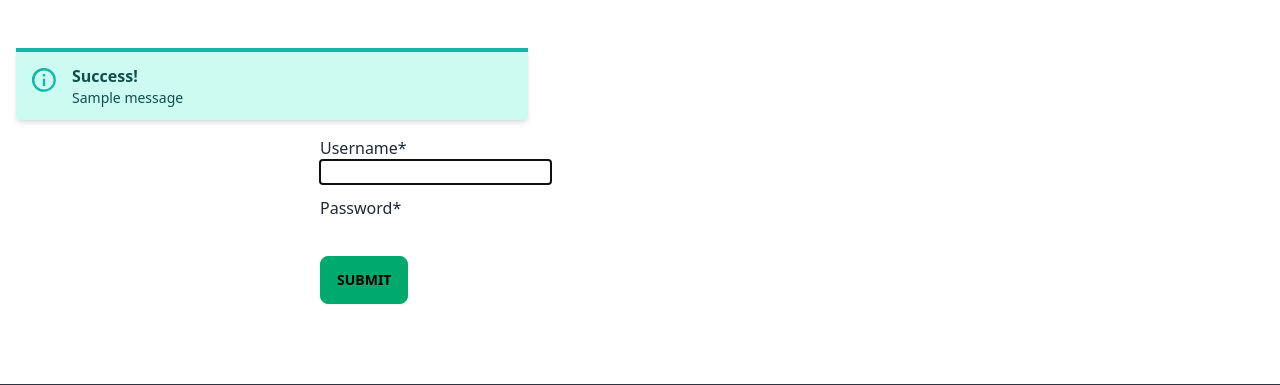
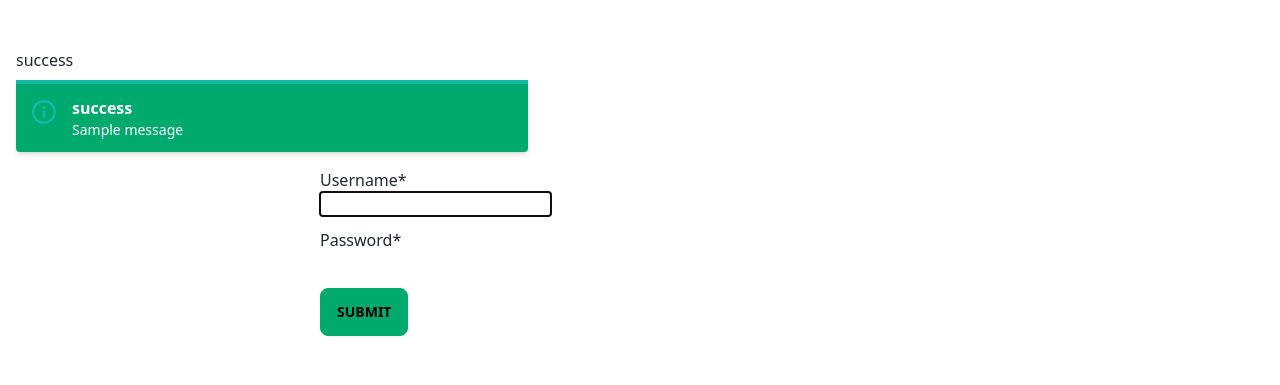
Before and after one commit to Farhan-Shahriar-Himel/week-6-assignment, a Django app: page /account/login/ in a window 1280 px wide. Shown: the part 80-465 px from the top of the page. Run offline with Django 5.2, Linux system fonts and the light colour scheme; one stand-in notice (Sample message) is shown; some libraries are stand-ins or nearby versions.

Commit message:
error message updated

```diff
--- a/core/views.py
+++ b/core/views.py
@@ -60,7 +60,7 @@ def borrowed(request, id):
     remain = acc.balance - obj.price
 
     if remain < 0:
-        messages.warning(request, "You do not have enough Money")
+        messages.error(request, "You do not have enough Money")
         return redirect('homepage')
 
     new_model = borrowings.models.BorrowingClass.objects.create(
--- a/templates/base.html
+++ b/templates/base.html
@@ -37,17 +37,16 @@
 
       <div class="w-[40%] m-4">
         {% for message in messages %}
-
-      <div class="bg-teal-100 border-t-4 border-teal-500 rounded-b text-teal-900 px-4 py-3 shadow-md mt-2" role="alert">
+        <h1> {{message.tags}} </h1>
+      <div class="bg-{{message.tags}} border-t-4 border-teal-500 rounded-b text-teal-900 px-4 py-3 shadow-md mt-2" role="alert">
           <div class="flex">
               <div class="py-1"><svg class="fill-current h-6 w-6 text-teal-500 mr-4" xmlns="http://www.w3.org/2000/svg" viewBox="0 0 20 20"><path d="M2.93 17.07A10 10 0 1 1 17.07 2.93 10 10 0 0 1 2.93 17.07zm12.73-1.41A8 8 0 1 0 4.34 4.34a8 8 0 0 0 11.32 11.32zM9 11V9h2v6H9v-4zm0-6h2v2H9V5z"/></svg></div>
               <div>
-                  <p class="font-bold">Success!</p>
-                  <p class="text-sm">{{ message }}</p>
+                  <p class="font-bold text-white"> {{message.tags}} </p>
+                  <p class="text-sm text-white">{{ message }}</p>
               </div>
           </div>
       </div>
-
       {% endfor %}
       </div>
 
```
Also changed, not shown: db.sqlite3.
